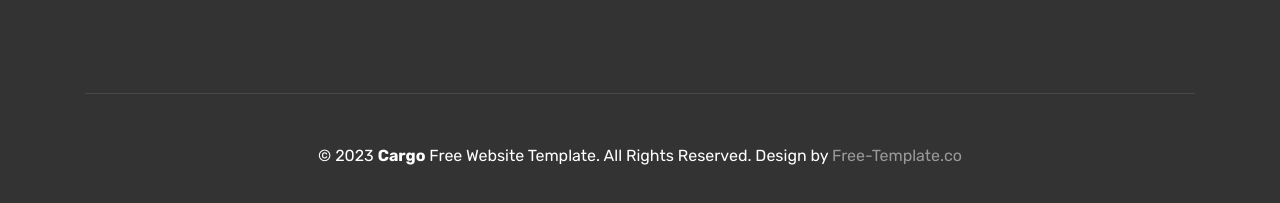
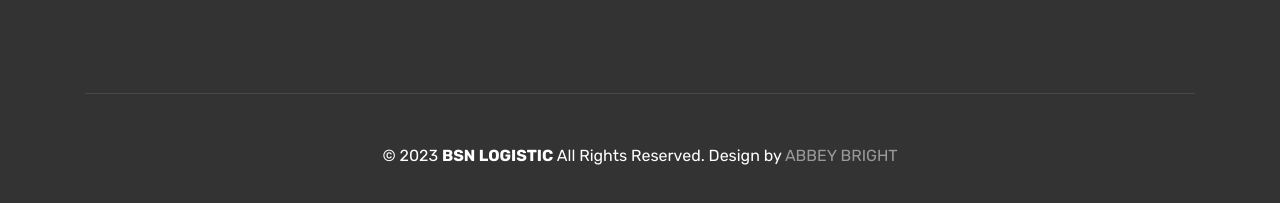
Before and after one commit to abbeybright/abbeybright.github.io, a plain HTML site: page index.html in a window 1280 px wide. Shown: the part 10867-11070 px from the top of the page. Drawn offline with nearby package versions, Linux system fonts and the light colour scheme; files whose address does not match are found by name.

Commit message:
Update index.html

```diff
--- a/index.html
+++ b/index.html
@@ -773,7 +773,7 @@ competitive.&rdquo;</p>
             <div class="border-top pt-5">
               <p class="copyright">
                 <!-- Link back to Free-Template.co can't be removed. Template is licensed under CC BY 3.0. -->
-                &copy; <script>document.write(new Date().getFullYear());</script> <strong>Cargo</strong> Free Website Template. All Rights Reserved. Design by <a href="https://free-template.co/" target="_blank">Free-Template.co</a>
+                &copy; <script>document.write(new Date().getFullYear());</script> <strong>BSN LOGISTIC</strong> All Rights Reserved. Design by <a href="https://www.behance.net/abbeybright" target="_blank">ABBEY BRIGHT</a>
               </p>
             </div>
           </div>
```
